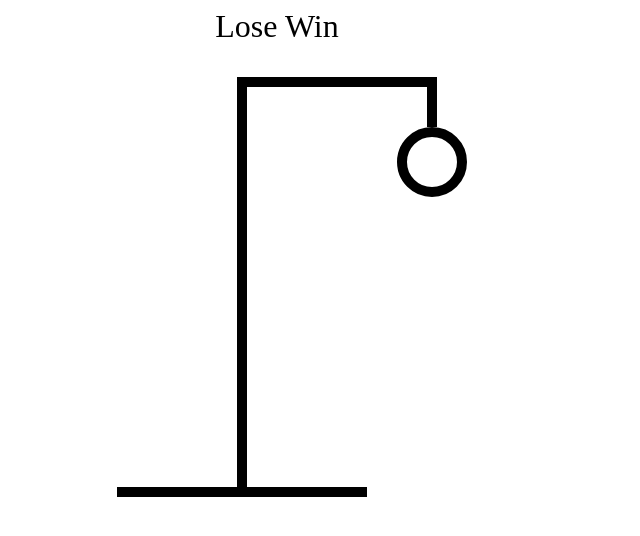
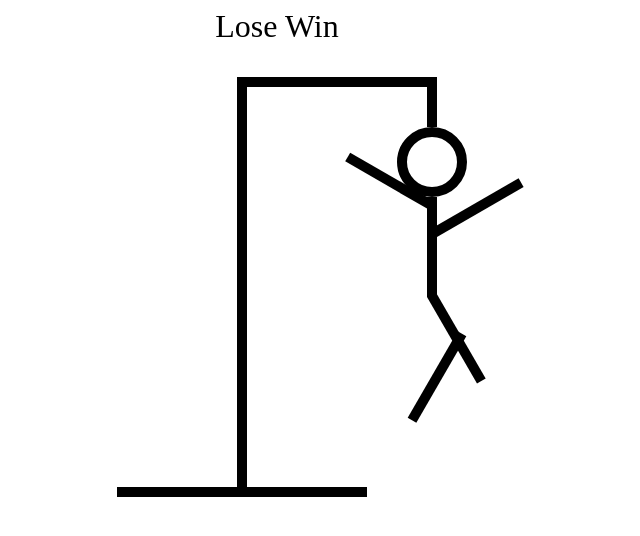
Before and after one commit to agt1984/HangMan, a React (Vite) app: page / in a window 1280 px wide. Shown: the top 536 px of the page, without its empty margins (363-1003 px from the left). Built offline with nearby package versions, Linux system fonts and the light colour scheme; the HTML template or start-up script is replaced by a standard one.

Commit message:
the body of the hangman is rendered

```diff
--- a/src/HangmanDrawing.tsx
+++ b/src/HangmanDrawing.tsx
@@ -12,11 +12,89 @@
     />
 )
 
+const BODY = (
+    <div
+        style={{
+            width: "10px",
+            height: "100px",
+            background: "black",
+            position: "absolute",
+            top: "120px",
+            right: "0",
+        }}
+    />
+)
+
+const RIGTH_ARM = (
+    <div
+        style={{
+            width: "100px",
+            height: "10px",
+            background: "black",
+            position: "absolute",
+            top: "150px",
+            right: "-100px",
+            rotate: "-30deg",
+            transformOrigin: "left bottom",
+        }}
+    />
+)
+
+const LEFT_ARM = (
+    <div
+        style={{
+            width: "100px",
+            height: "10px",
+            background: "black",
+            position: "absolute",
+            top: "100px",
+            right: "-4px",
+            rotate: "30deg",
+            transformOrigin: "rigth bottom",
+        }}
+    />
+)
+
+const RIGTH_LEG = (
+    <div
+        style={{
+            width: "100px",
+            height: "10px",
+            background: "black",
+            position: "absolute",
+            top: "210px",
+            right: "-90px",
+            rotate: "60deg",
+            transformOrigin: "left bottom",
+        }}
+    />
+)
+
+const LEFT_LEG = (
+    <div
+        style={{
+            width: "100px",
+            height: "10px",
+            background: "black",
+            position: "absolute",
+            top: "295px",
+            right: "-50px",
+            rotate: "-60deg",
+            transformOrigin: "rigth bottom",
+        }}
+    />
+)
+
 
 //con esta funcion construimos el dibujo de la horca
 export function HangmanDrawing() {
     return <div style={{position: "relative"}}>
         {HEAD}
+        {BODY}
+        {RIGTH_ARM}
+        {LEFT_ARM}
+        {RIGTH_LEG}
+        {LEFT_LEG}
         <div
             style={{
                 height: "50px",
```
